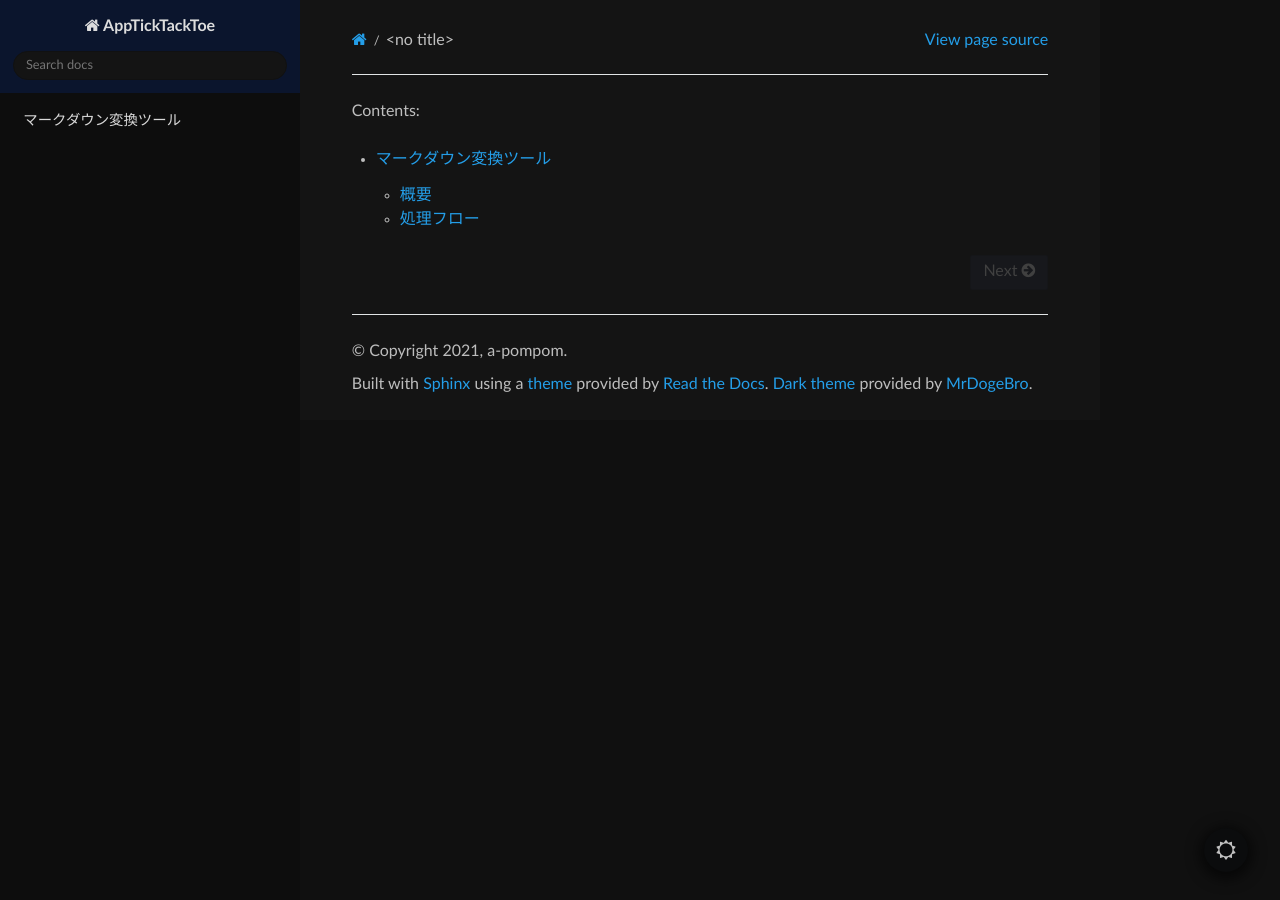
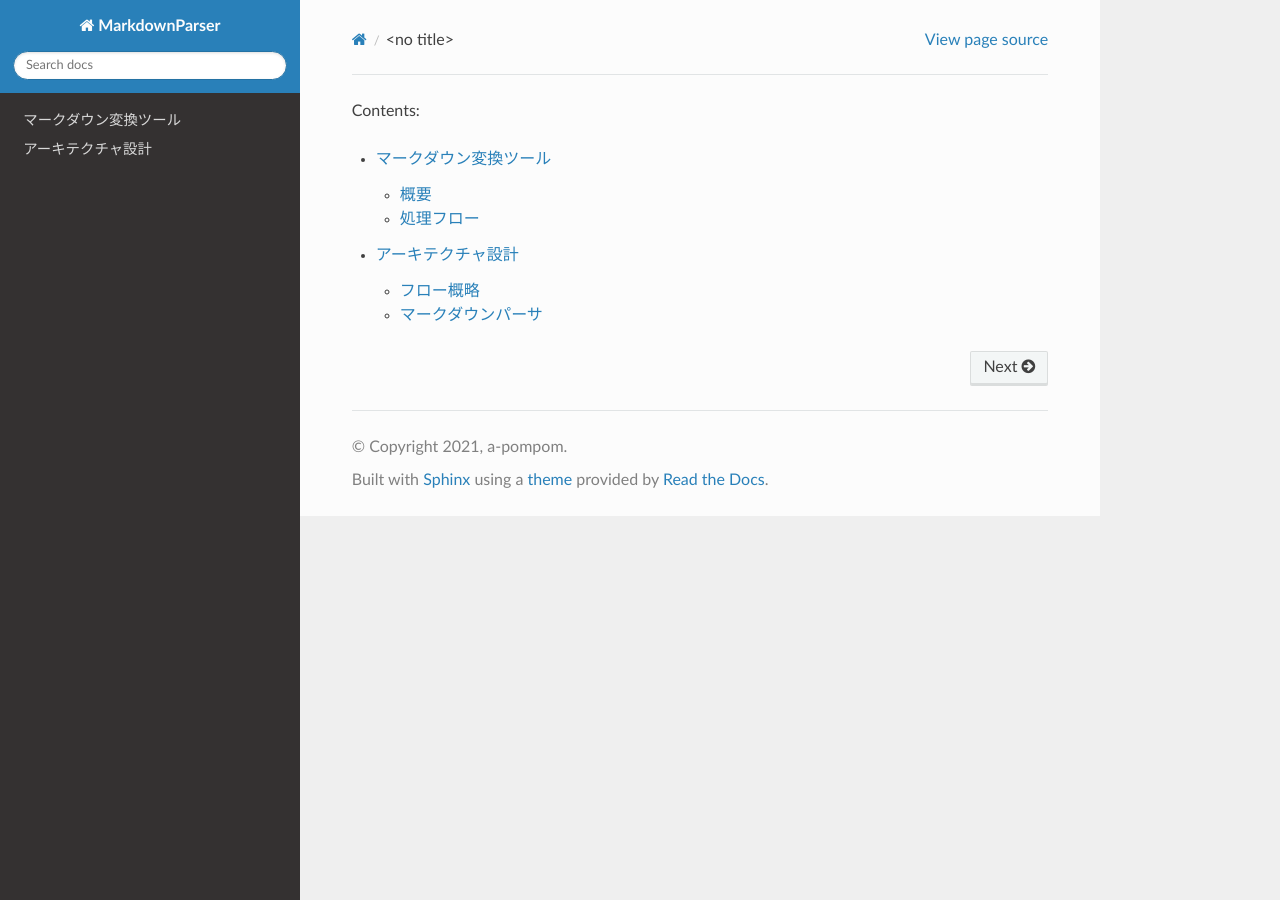
Before and after one commit to a-pompom/Python-markdownParser, a Sphinx documentation site: the page built from document/source/index.rst, in a window 1280 px wide. Built offline with Sphinx 7.4.7 and the Read the Docs theme 2.0.0, drawn with Linux system fonts in a browser that asks for light colours; some of the changed lines change nothing that is shown.

Commit message:
アーキテクチャドキュメントを作成
マークダウン変換処理において、どのようなデータ構造・オブジェクトが連携するのか、大まかな流れを記述した。

````diff
--- /dev/null
+++ b/document/source/architecture.md
@@ -0,0 +1,113 @@
+# アーキテクチャ設計
+
+本文書では、各アーキテクチャの概要、およびなぜそのアーキテクチャに至ったか、経緯を記す。
+
+## フロー概略
+
+
+```{mermaid}
+sequenceDiagram
+    participant App
+    participant Parser
+    participant Converter
+    participant Generator
+    participant HTMLFile
+    App ->> Parser: マークダウンファイルを渡す
+    Parser ->> Converter: マークダウン変換結果を受け取り
+    Converter ->> Generator: HTML入力を渡す
+    Generator ->> HTMLFile: 変換結果HTMLを出力
+```
+
+```{mermaid}
+stateDiagram-v2
+    [*] --> App
+    App --> MarkdownParser
+
+    state MarkdownParser {
+        [*] --> Parser
+        Parser --> HeadingParser
+        Parser --> ListParser
+    }
+
+    MarkdownParser --> Converter
+    Converter --> HTMLGenerator
+
+    state HTMLGenerator {
+        [*] --> Generator
+        Generator --> HeadingGenerator
+        Generator --> ListGenerator
+    }
+```
+
+## マークダウンパーサ
+
+マークダウンの解析を責務に持つ。
+ファイルを1行ずつ解釈し、マークダウン変換結果オブジェクトを生成。
+
+マークダウンパーサは、HTMLを知ることなく、マークダウンだけで完結させたいので、
+HTMLとの対応付けは中継処理へ委譲。
+本処理は、マークダウンの記法の種類が何であるかを解析するに留める。
+
+このようにオブジェクトが知る範囲を最小限にすることで、設計・テストの負荷を下げることができる。
+
+### マークダウン変換結果オブジェクト
+
+マークダウンの各行・要素単位で変換結果を格納。
+
+本オブジェクトは、`Block`と`Inline`の2つの要素から構成されている。
+Blockでは、ヘッダやリストなど、行単位のスタイルの種類を保持。
+一方、Inlineでは、クォートや強調など、インラインでのスタイルの種類を保持。
+
+#### データ構造
+
+より具体的な形をイメージするため、BlockとInlineそれぞれのデータ構造を簡単に記述する。
+
+Blockは、マークダウン変換結果オブジェクト上にリスト形式で保持される。
+それぞれがプロパティ上にヘッダやリストなど、スタイルの種類を持つ。
+更に、各要素は`children`をプロパティとして持ち、テキストやInline・ネストしたブロックを格納。
+
+Inlineは、Blockのchildrenプロパティ上で保持される。
+インライン上のテキストやスタイルをプロパティとして持ち、`*strong*`のようなインラインスタイルを表現。
+
+---
+
+#### 補足: なぜBlockとInlineで分けたのか
+
+マークダウンの解析処理は、行を単位としている。
+ヘッダやリストといった、行単位のスタイルが重複することはない。例えば、ヘッダの中でリストを書くようなことはできない。
+
+しかし、Inlineは行の中でいくつでも書くことができるので、Blockとは扱いが異なる。
+Blockは、「行にどのようなスタイルを適用するか」・Inlineは、「要素にどのようなスタイルを適用するか」を意味しているので、
+互いに独立している。
+独立した要素は分離した方がシンプルに扱えるので、それぞれを別々に分けることにした。
+
+
+### 中継処理
+
+マークダウンの変換結果を受け取り、HTML生成処理の入力用オブジェクトを生成することを責務に持つ。
+
+中継する役割のクラスを挟むことで、マークダウン/HTMLを処理するクラスはお互いのことを知る必要がなくなる。
+
+#### HTML入力オブジェクトの生成
+
+基本的には単なるマッピングだが、HTMLでは、リスト(ul, li)のようにネストした構造をとることがある。
+先ほどのBlock・Inlineをベースに、構造を拡張することでこれを実現する。
+
+リストを具体例に考えてみる。マークダウンでは`* から始まる行であるリストのスタイル`という情報のみ保持していたが、
+HTMLでは、ul・liそれぞれを表すものが必要である。
+ulを表すBlock, liを表すBlock, ulの終端を表すBlockといったように、よりHTMLへ近い形へ
+変換結果オブジェクトを変換する。HTMLと対応する形へ解釈できれば、HTMLを生成するオブジェクトは、
+入力をそのままHTMLのツリーへマッピングできるようになる。
+
+---
+
+Blockは子にBlockまたはInlineを持つようになる。 これは、HTMLタグの階層構造に近い。
+このような構造をとることで、リストや引用文のような、連続して続くような記法にも対応できる。
+
+
+### HTML組み立て処理
+
+HTML入力オブジェクトを受け取り、HTML文字列を生成。
+入力である変換結果オブジェクトが持つ階層構造を順に解釈していくことで、HTMLを文字列としてつくり出すことができる。
+
+あとは、変換結果を呼び出し元へ返却すれば、マークダウンからHTMLへ変換された文字列が手に入る。
--- a/document/source/conf.py
+++ b/document/source/conf.py
@@ -1,4 +1,3 @@
-import sphinx_rtd_theme
 # Configuration file for the Sphinx documentation builder.
 #
 # This file only contains a selection of the most common options. For a full
@@ -18,7 +17,7 @@
 
 # -- Project information -----------------------------------------------------
 
-project = 'AppTickTackToe'
+project = 'MarkdownParser'
 copyright = '2021, a-pompom'
 author = 'a-pompom'
 
@@ -27,7 +26,8 @@
 # Add any Sphinx extension module names here, as strings. They can be
 # extensions coming with Sphinx (named 'sphinx.ext.*') or your custom
 # ones.
-extensions = ['myst_parser', 'sphinx_rtd_dark_mode']
+extensions = ['sphinxcontrib.mermaid', 'myst_parser']
+html_theme = 'sphinx_rtd_theme'
 
 # Add any paths that contain templates here, relative to this directory.
 templates_path = ['_templates']
--- a/document/source/index.rst
+++ b/document/source/index.rst
@@ -4,3 +4,4 @@
    :maxdepth: 2
 
    main
+   architecture
````
